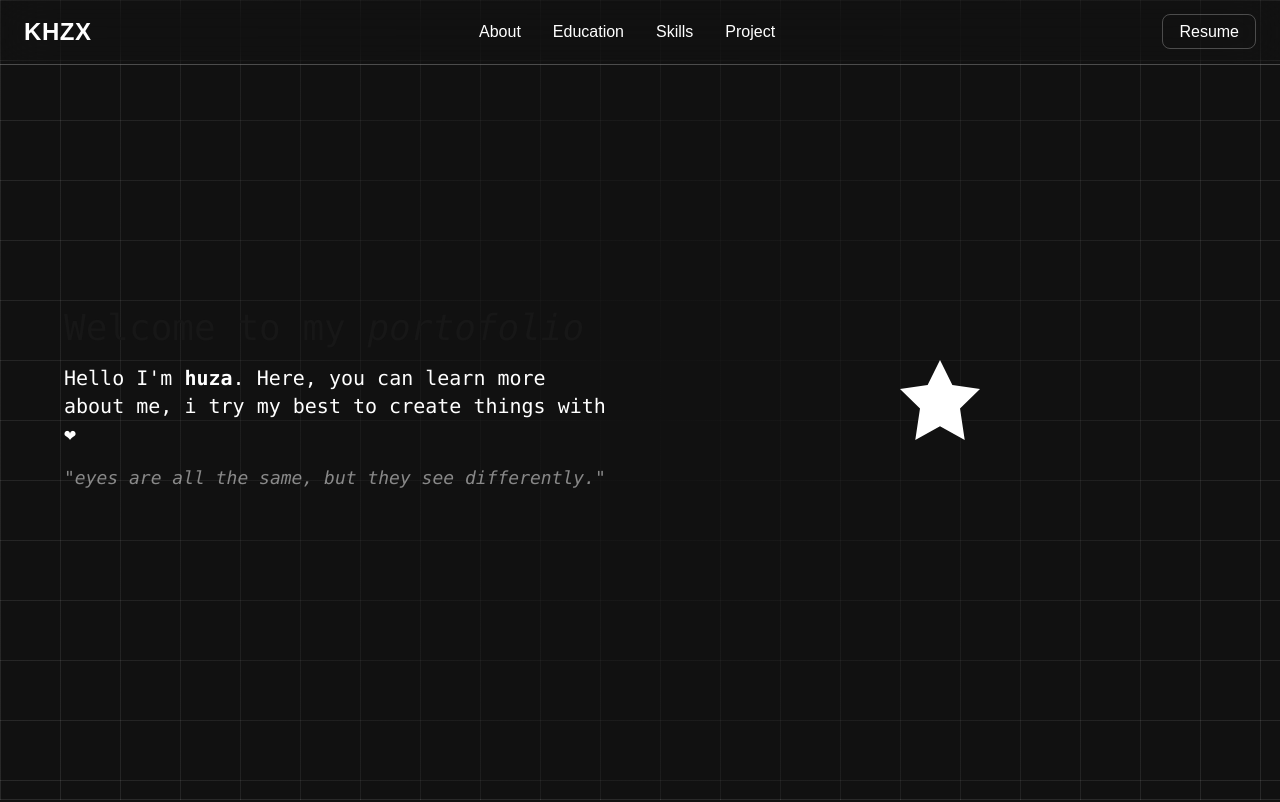
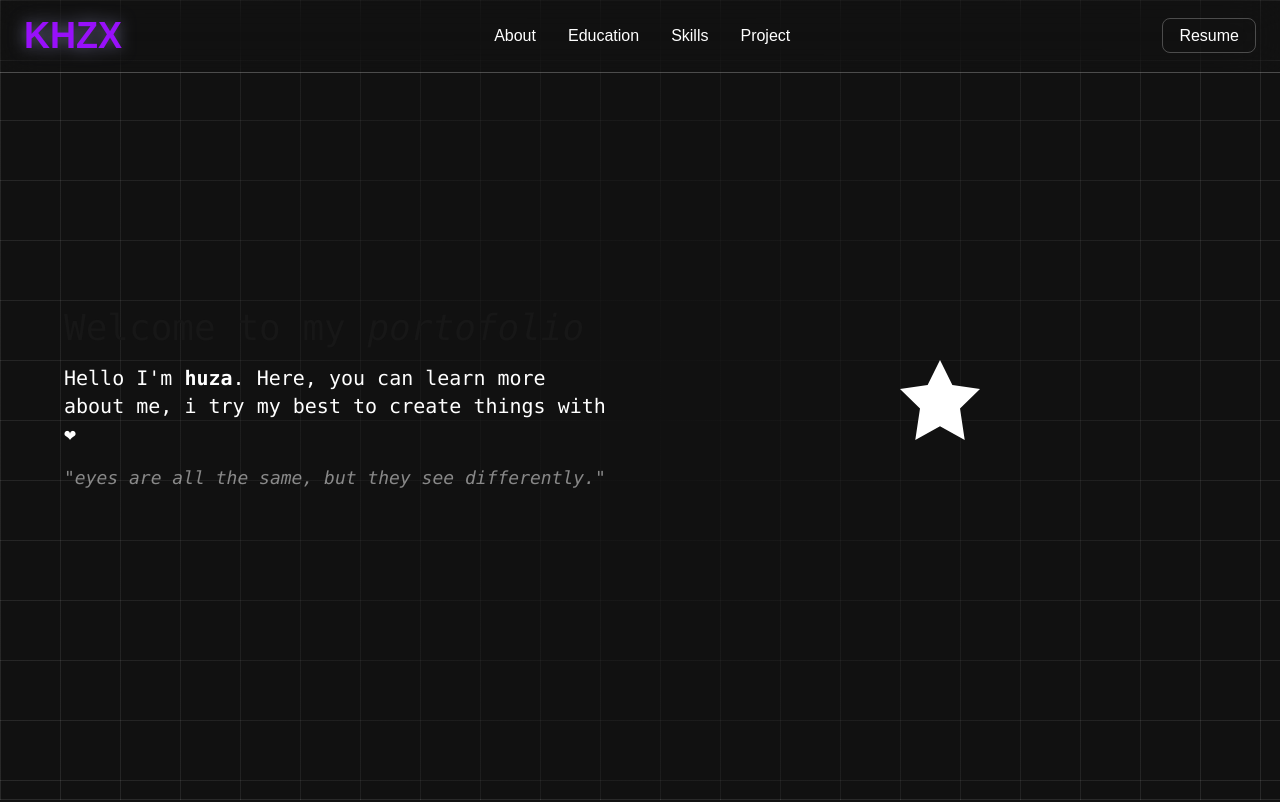
Before and after one commit to khuza08/portofolio, a Next.js app: page / in a window 1280 px wide. Shown: the top 802 px of the page. Built offline with nearby package versions, Linux system fonts and the light colour scheme.

Commit message:
update: make landing as an SetActiveSection

```diff
--- a/app/components/header.tsx
+++ b/app/components/header.tsx
@@ -4,7 +4,7 @@ import { useState, useEffect } from "react";
 import Link from "next/link";
 
 export default function Header() {
-    const [activeSection, setActiveSection] = useState("");
+    const [activeSection, setActiveSection] = useState("landing");
 
     useEffect(() => {
         const sections = document.querySelectorAll("section");
@@ -30,22 +30,23 @@ export default function Header() {
     return (
         <header className="fixed top-0 left-0 right-0 border-b z-50 border-white/25 backdrop-blur-xl text-white py-4 px-6">
             <div className="max-w-7xl mx-auto flex items-center justify-between">
-                <Link href="/" className="text-2xl font-bold uppercase tracking-wide hover:text-yellow-300 transition">KHZX</Link>
+                <Link href="/" className={`text-4xl font-bold hover:text-yellow-300 leading-tighter transition ${activeSection === "landing" ? "text-purple-600 drop-shadow-[0_0_8px_rgba(191,191,255,0.5)]" : ""
+                        }`}>KHZX</Link>
 
                 <nav className="space-x-8 hidden md:flex">
-                    <Link href="#about" className={`hover:text-yellow-300 transition ${activeSection === "about" ? "text-purple-600 drop-shadow-[0_0_8px_rgba(191,191,255,0.9)]" : ""
+                    <Link href="#about" className={`hover:text-yellow-300 transition ${activeSection === "about" ? "text-purple-600 drop-shadow-[0_0_8px_rgba(191,191,255,0.5)]" : ""
                         }`}>
                         About
                     </Link>
-                    <Link href="#education" className={`hover:text-yellow-300 transition ${activeSection === "education" ? "text-purple-600 drop-shadow-[0_0_8px_rgba(191,191,255,0.9)]" : ""
+                    <Link href="#education" className={`hover:text-yellow-300 transition ${activeSection === "education" ? "text-purple-600 drop-shadow-[0_0_8px_rgba(191,191,255,0.5)]" : ""
                         }`}>
                         Education
                     </Link>
-                    <Link href="#skills" className={`hover:text-yellow-300 transition ${activeSection === "skills" ? "text-purple-600 drop-shadow-[0_0_8px_rgba(191,191,255,0.9)]" : ""
+                    <Link href="#skills" className={`hover:text-yellow-300 transition ${activeSection === "skills" ? "text-purple-600 drop-shadow-[0_0_8px_rgba(191,191,255,0.5)]" : ""
                         }`}>
                         Skills
                     </Link>
-                    <Link href="#project" className={`hover:text-yellow-300 transition ${activeSection === "project" ? "text-purple-600 drop-shadow-[0_0_8px_rgba(191,191,255,0.9)]" : ""
+                    <Link href="#project" className={`hover:text-yellow-300 transition ${activeSection === "project" ? "text-purple-600 drop-shadow-[0_0_8px_rgba(191,191,255,0.5)]" : ""
                         }`}>
                         Project
                     </Link>
--- a/app/page.tsx
+++ b/app/page.tsx
@@ -18,7 +18,7 @@ export default function HomePage() {
     <div className="w-full">
 
       {/* landing */}
-      <section className="border-white/10 border-b gridvignette relative min-h-screen flex items-center justify-center p-8">
+      <section id="landing" className="border-white/10 border-b gridvignette relative min-h-screen flex items-center justify-center p-8">
         <div className="flex flex-col md:flex-row items-center max-w-6xl w-full gap-12">
           <div className="flex-1 text-left">
             <h1 className="text-4xl mb-4 font-mono font-light">
```
